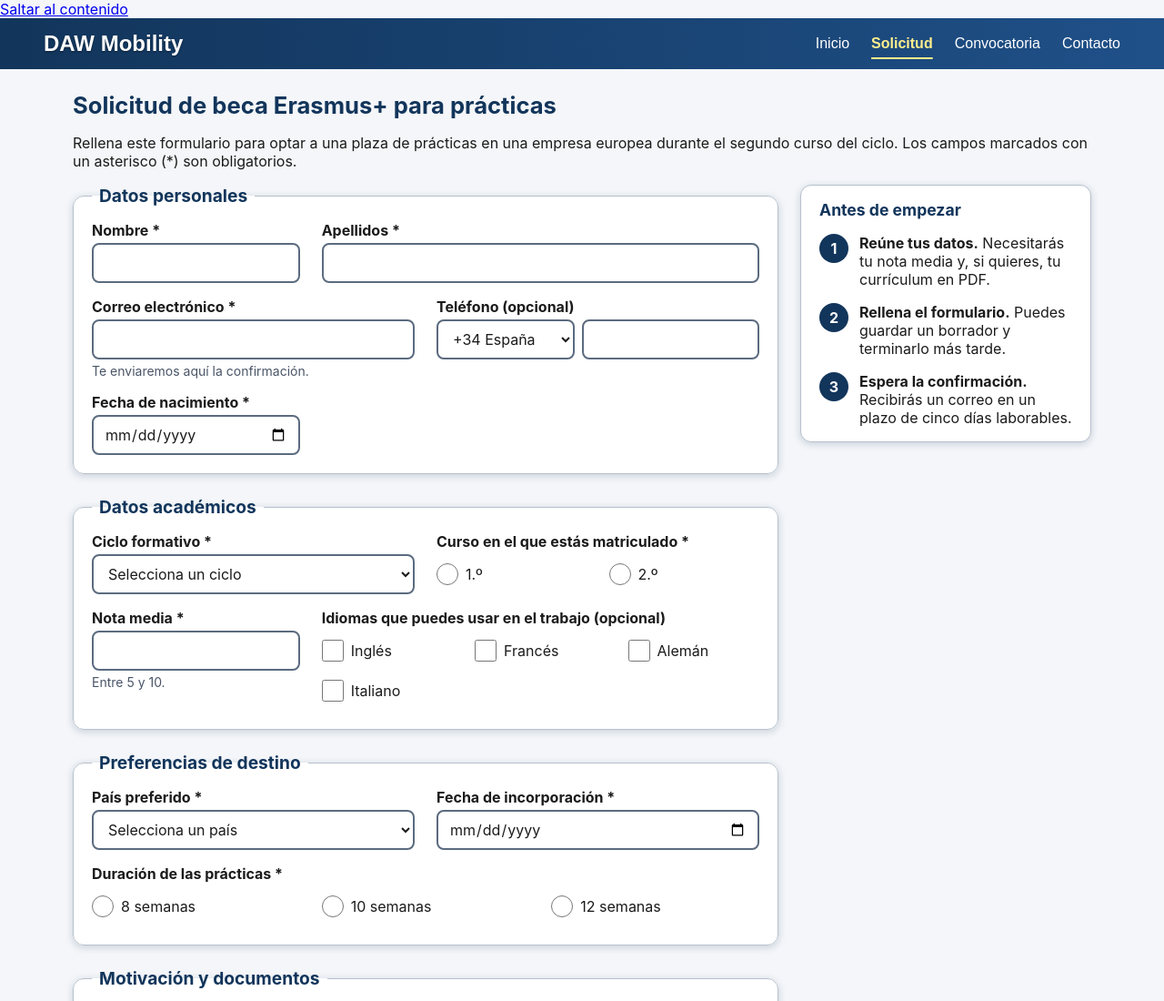
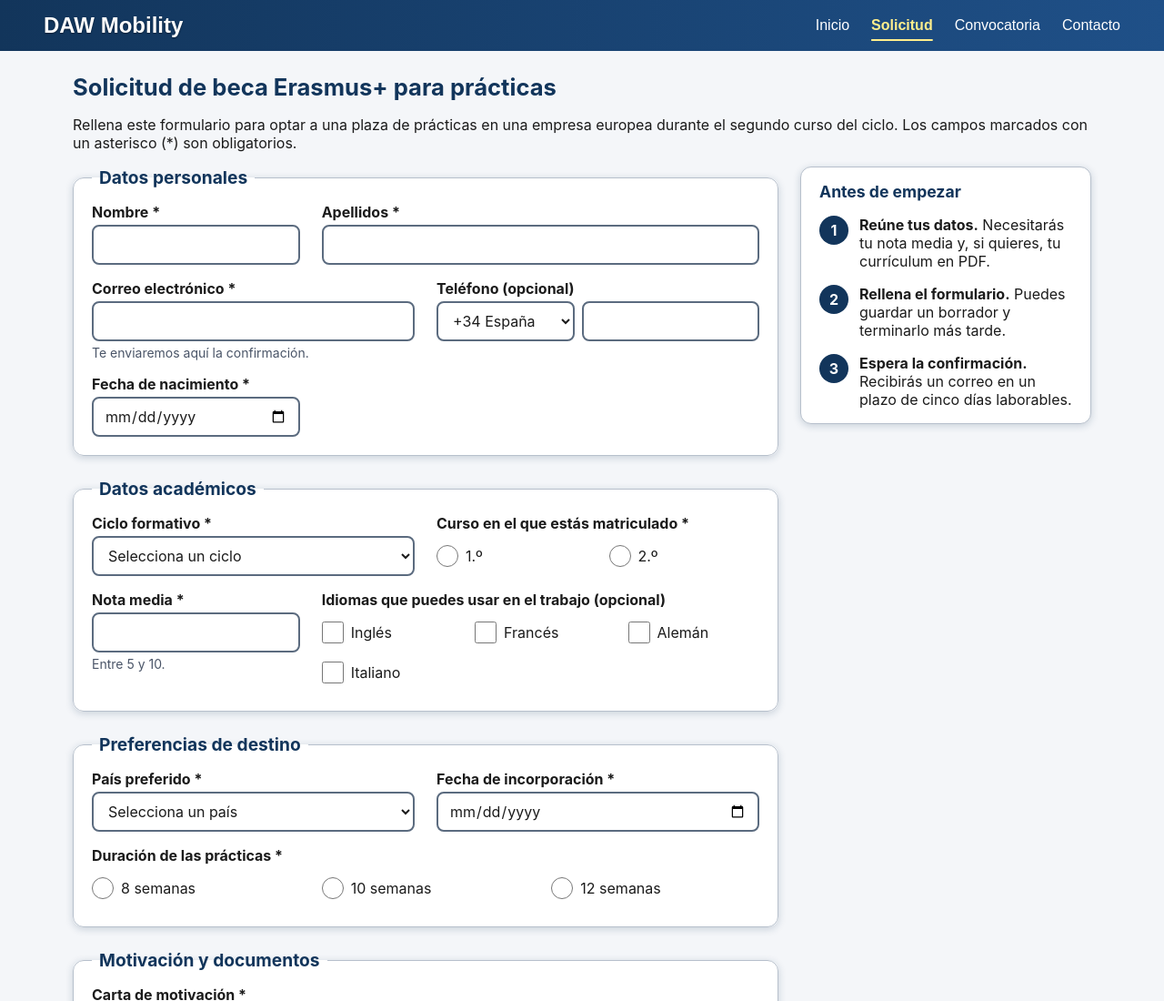
Before and after one commit to kmirass/diw-flexbox1-garcia-david, a plain HTML site: page index.html in a window 1280 px wide. Shown: the top 1100 px of the page at 91% size. Drawn offline with Linux system fonts and the light colour scheme.

Commit message:
enlace de salto

```diff
--- a/styles/estilos.css
+++ b/styles/estilos.css
@@ -18,6 +18,27 @@
     --color-foco-oscuro: #ffd166;           /* foco sobre fondo oscuro */
     --color-sombra: rgb(18 53 91 / 0.2);    /* tarjetas y boton principal */
     --color-sombra-texto: rgb(0 0 0 / 0.45);
+}
+
+/* salto */
+
+.salto {
+    position: absolute;
+    top: -4rem;
+    left: 0.5rem;
+    z-index: 1;
+
+    padding: 0.5rem 1rem;
+    border-radius: 0.5rem;
+
+    font-weight: bold;
+    text-decoration: none;
+    color: var(--color-texto-inverso);
+    background-color: var(--color-primario);
+}
+
+.salto:focus {
+    top: 0.5rem;
 }
 
 /* navbar */
```
